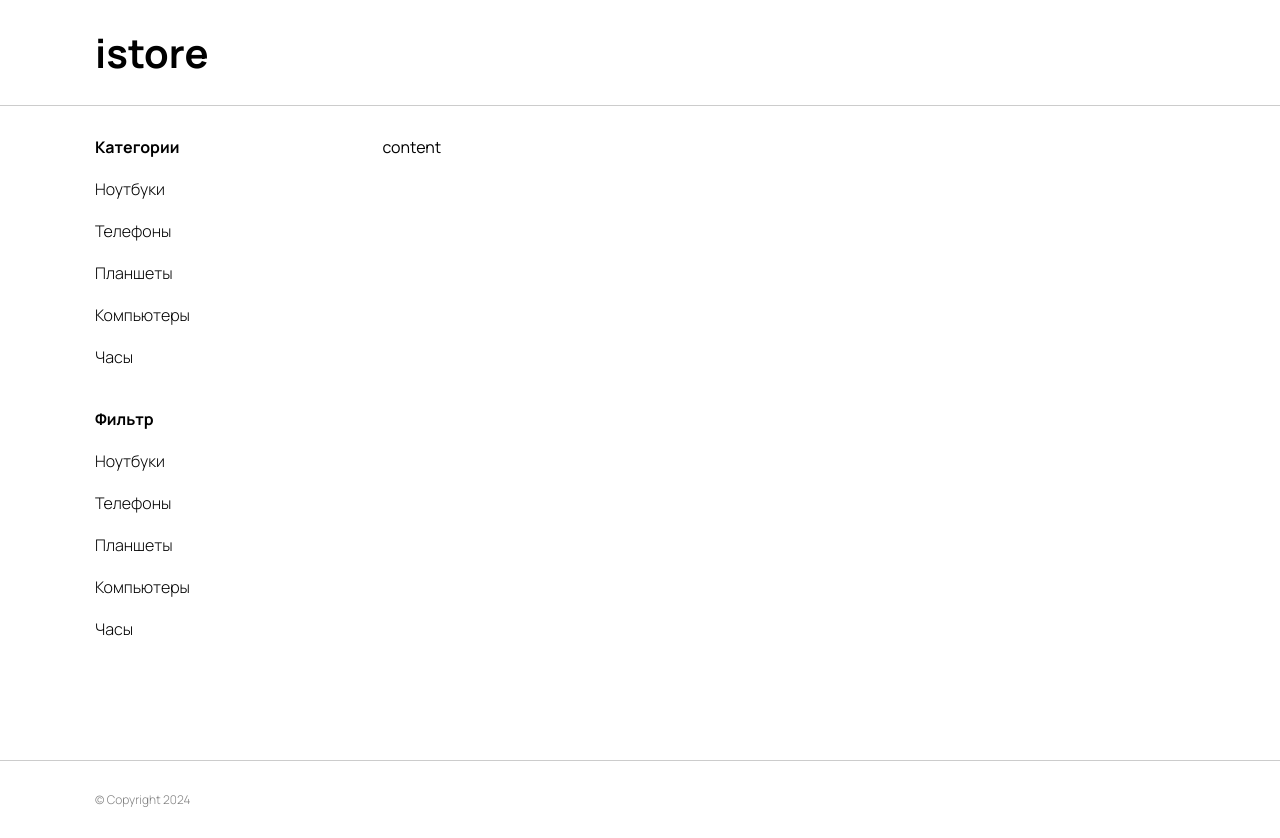
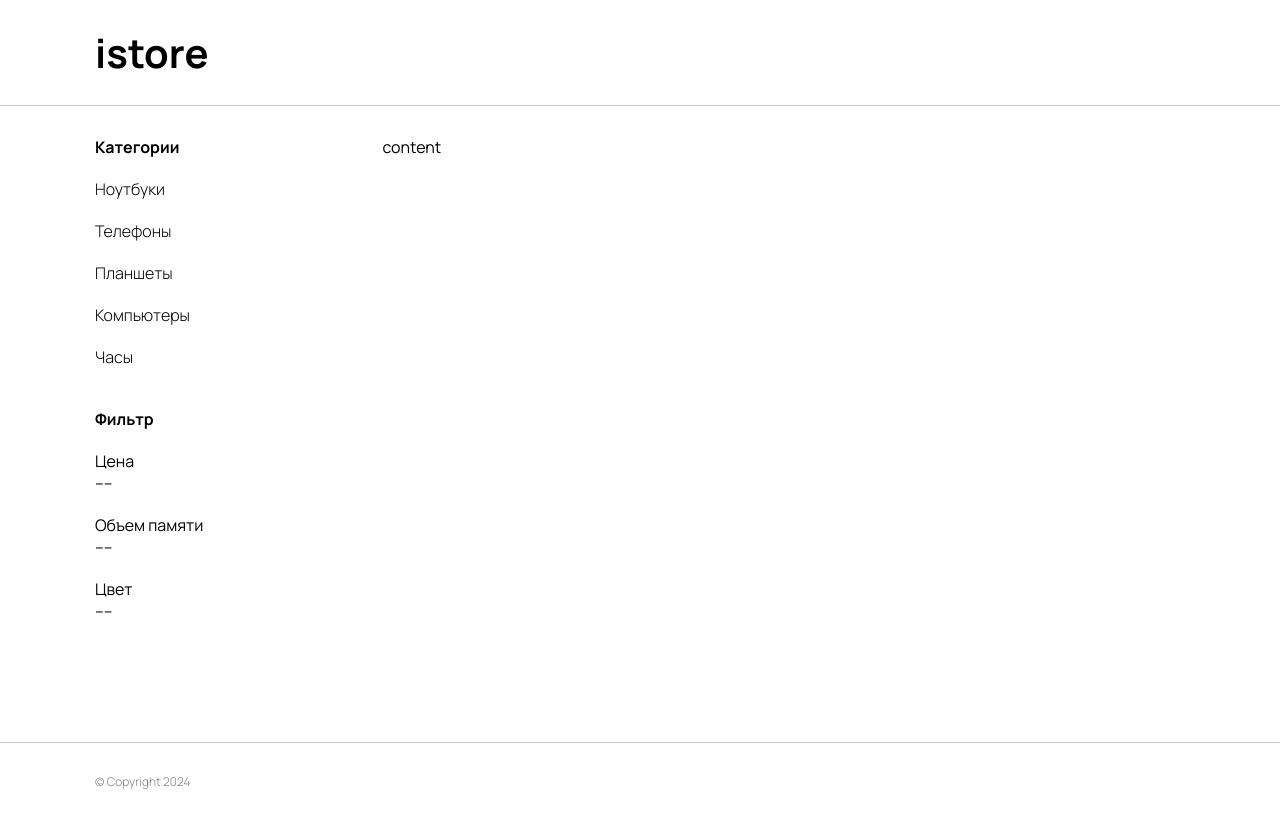
Before and after one commit to Nattyme/istore, a React (Create React App) app: page / in a window 1280 px wide. Built offline with nearby package versions, Linux system fonts and the light colour scheme.

Commit message:
Filter base structure correction

```diff
--- a/src/components/Categories/style.css
+++ b/src/components/Categories/style.css
@@ -1,18 +1,3 @@
-.widget {
-    margin-bottom: 40px;
-}
-
-.widget__title {
-    margin-bottom: 20px;
-
-    font-weight: 700;
-    font-size: 16px;
-}
-
-.widget__body {
-
-}
-
 .cat-list {
     list-style-type: none;
     padding: 0;
--- a/src/components/Filter/Filter.js
+++ b/src/components/Filter/Filter.js
@@ -3,21 +3,27 @@ import './style.css';
 function Filter () {
     return (
         <>
-             <div className="widget">
-            <div className="widget__title">
-                Фильтр
+            <div className="widget">
+                <div className="widget__title">Фильтр</div>
+
+                <div className="widget__body widget__body--filters-list">
+                    <div className="filter">
+                        <div className="filter__title">Цена</div>
+                        <div className="filter__body">----</div>
+                    </div>
+
+                    <div className="filter">
+                        <div className="filter__title">Объем памяти</div>
+                        <div className="filter__body">----</div>
+                    </div>
+
+                    <div className="filter">
+                        <div className="filter__title">Цвет</div>
+                        <div className="filter__body">----</div>
+                    </div>
+
+                </div>
             </div>
-
-            <div className="widget__body">
-                <ul className="cat-list">
-                    <li><a href="#!">Ноутбуки</a></li>
-                    <li><a href="#!">Телефоны</a></li>
-                    <li><a href="#!">Планшеты</a></li>
-                    <li><a href="#!">Компьютеры</a></li>
-                    <li><a href="#!">Часы</a></li>
-                </ul>
-            </div>
-        </div>
         </>
     );
 }
--- a/src/index.css
+++ b/src/index.css
@@ -13,3 +13,23 @@ body {
     margin: 0 auto;
     padding: 0 15px;
 }
+
+.widget {
+    margin-bottom: 40px;
+}
+
+.widget__title {
+    margin-bottom: 20px;
+
+    font-weight: 700;
+    font-size: 16px;
+}
+
+.widget__body {
+
+}
+
+.widget__body--filters-list {
+    display: grid;
+    gap: 20px;
+}
```
